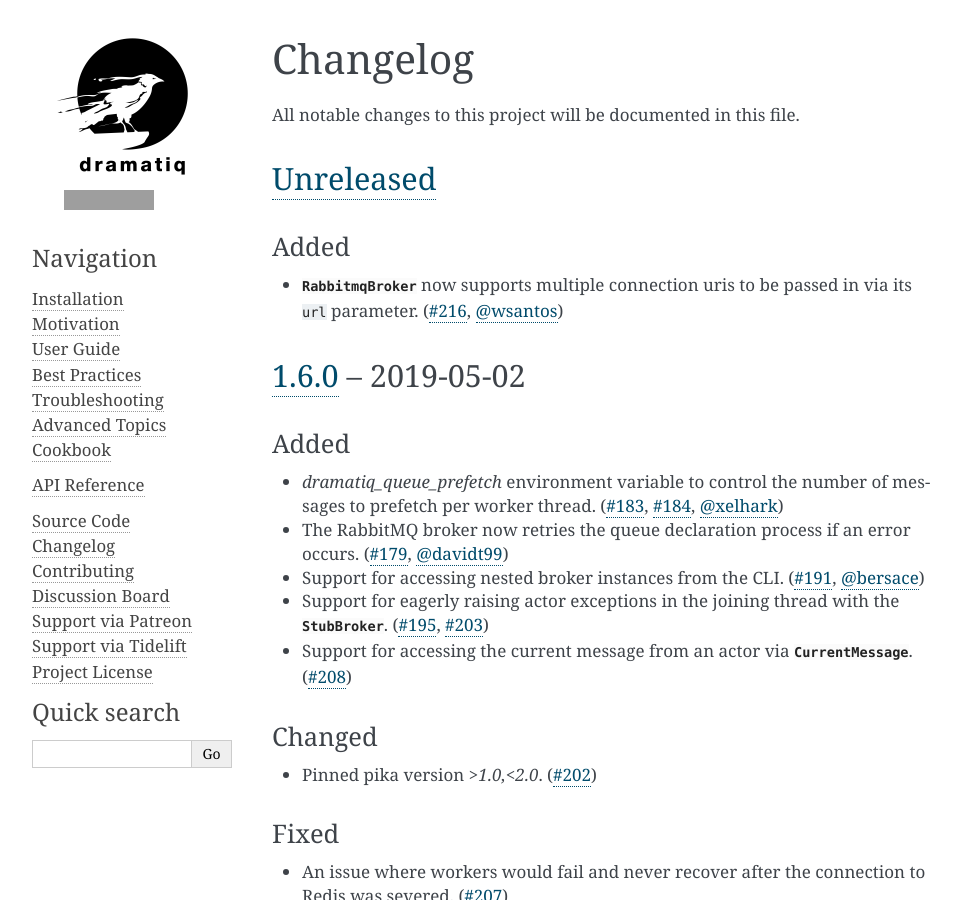
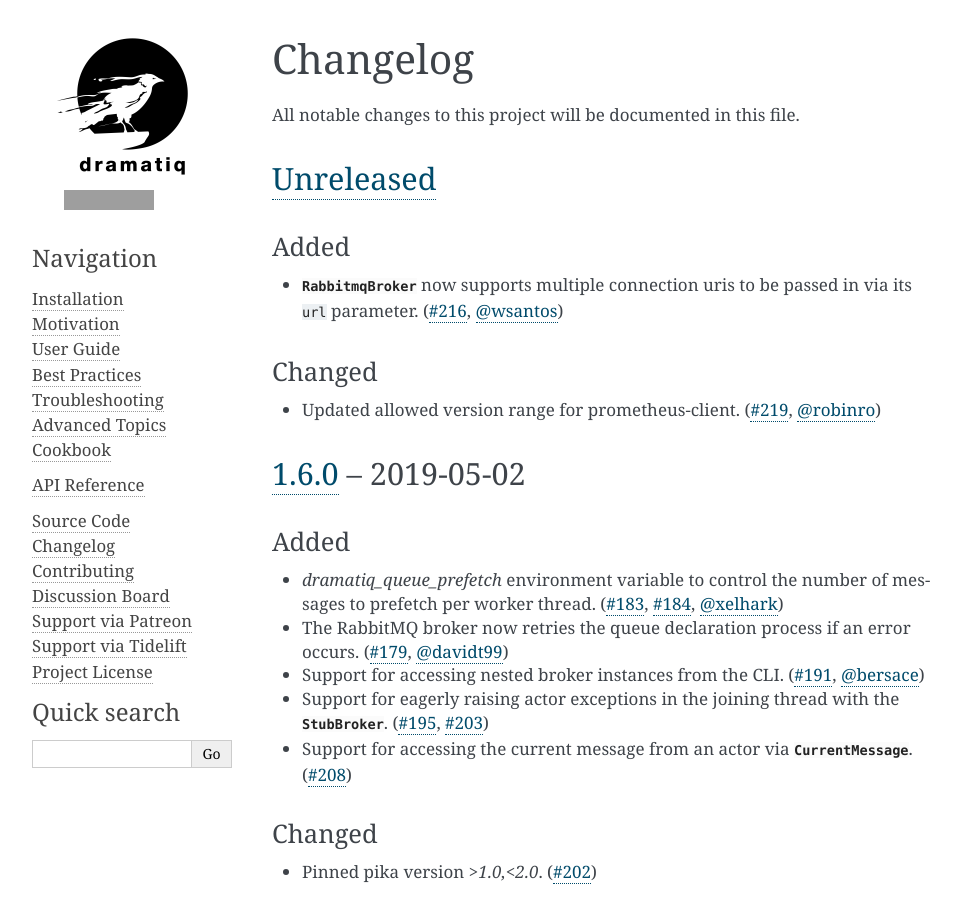
Before and after one commit to Bogdanp/dramatiq, a Sphinx documentation site: the page built from docs/source/changelog.rst, in a window 1280 px wide and 900 px high, cut to the strip 0-900 px from the top of the window. Shown: the whole strip, without its empty margins (148-1109 px from the left). Built offline with Sphinx 7.4.7, drawn with Linux system fonts in a browser that asks for light colours; grey boxes are pictures that could not be loaded.

Commit message:
doc: update changelog

```diff
--- a/docs/source/changelog.rst
+++ b/docs/source/changelog.rst
@@ -15,7 +15,14 @@ Added
 * |RabbitmqBroker| now supports multiple connection uris to be passed
   in via its ``url`` parameter.  (`#216`_, `@wsantos`_)
 
+Changed
+^^^^^^^
+
+* Updated allowed version range for prometheus-client.  (`#219`_, `@robinro`_)
+
 .. _#216: https://github.com/Bogdanp/dramatiq/pull/216
+.. _#219: https://github.com/Bogdanp/dramatiq/pull/219
+.. _@robinro: https://github.com/robinro
 .. _@wsantos: https://github.com/wsantos
 
 
```
